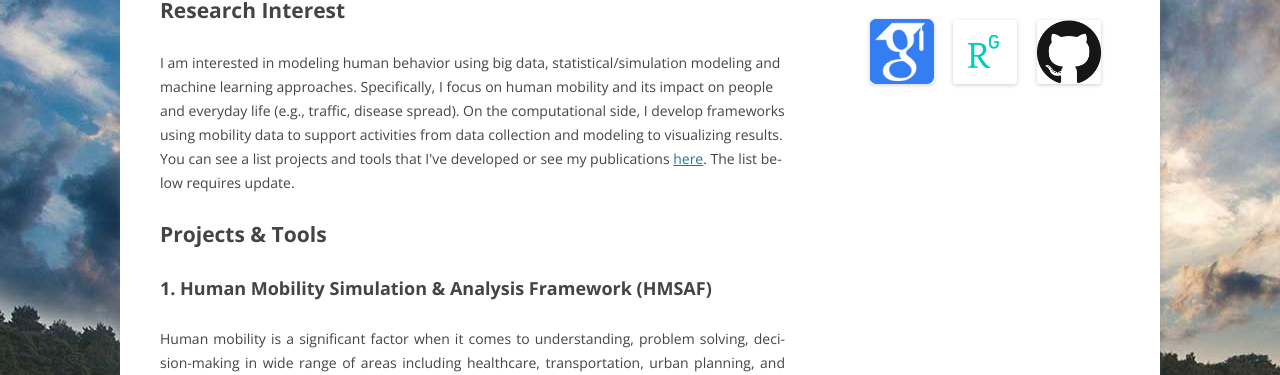
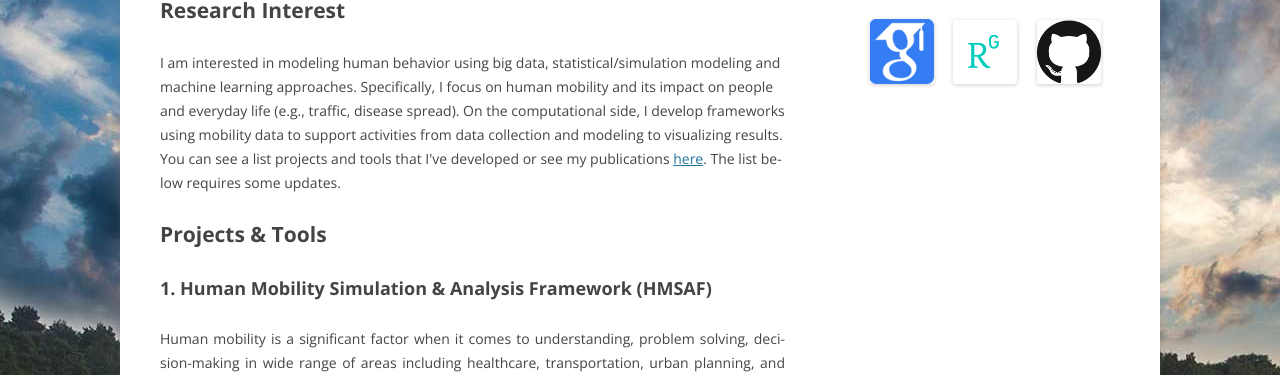
Before and after one commit to hamdikavak/hamdikavak.github.io, a Jekyll site: the page built from research-and-projects/index.html, in a window 1280 px wide and 900 px high. Shown: the part 267-642 px from the top of the window. Built offline with Jekyll 4.4.1, drawn with Linux system fonts in a browser that asks for light colours; nearby versions of some CDN libraries; library files that are not in the unit come from our copies.

Commit message:
Update index.html

```diff
--- a/research-and-projects/index.html
+++ b/research-and-projects/index.html
@@ -1,7 +1,7 @@
 ---
 layout: default
 body: home
-title: Hamdi Kavak's Research & Projects
+title: Hamdi Kavak's Research &amp; Projects
 description: Hamdi Kavak's research and projects.
 current_page_research: current_page_item
 ---
@@ -10,7 +10,8 @@
 I am interested in modeling human behavior using big data, statistical/simulation modeling and machine learning approaches.
   Specifically, I focus on human mobility and its impact on people and everyday life (e.g., traffic, disease spread).
   On the computational side, I develop frameworks using mobility data to support activities from data collection and modeling to visualizing results.
-  You can see a list projects and tools that I've developed or see my publications <a title="Publications" href="{{ site.baseurl }}/publications/">here</a>. The list below requires update.
+  You can see a list projects and tools that I've developed or see my publications <a title="Publications" href="{{ site.baseurl }}/publications/">here</a>.
+  The list below requires some updates.
 </p>
 
 <h1>Projects &amp; Tools</h1>
```
